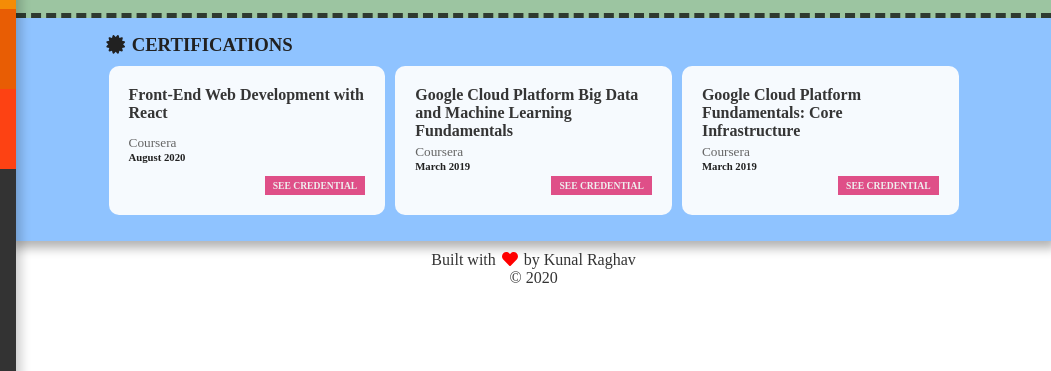
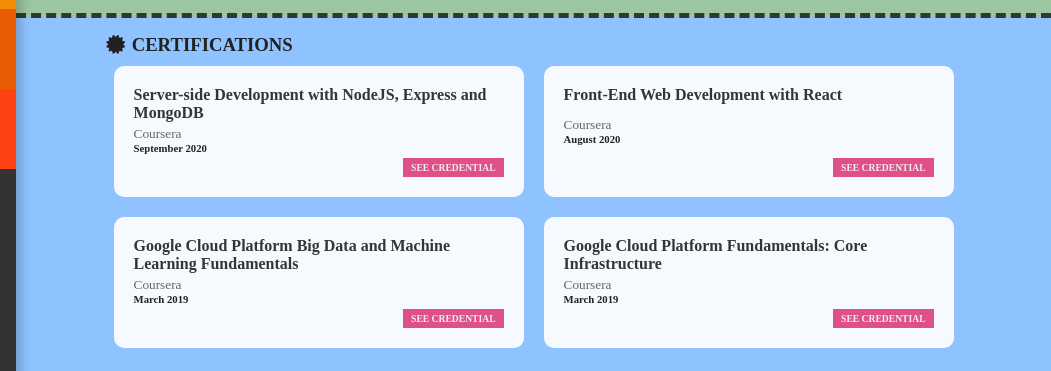
Before and after one commit to KunalRaghav/KunalRaghav.github.io, a Gatsby site: page /education in a window 1280 px wide. Shown: the part 231-602 px from the top of the page, 229-1280 px from the left. Built offline with nearby package versions, Linux system fonts and the light colour scheme; Gatsby itself is replaced by a stand-in of ours.

Commit message:
new certi

```diff
--- a/src/data/education.js
+++ b/src/data/education.js
@@ -14,6 +14,12 @@
       }
     ],
     "certifications":[
+        {
+            "name":"Server-side Development with NodeJS, Express and MongoDB",
+            "issuedBy":"Coursera",
+            "issuedOn":"September 2020",
+            "link":"https://coursera.org/share/9b61f489a141917728e2c81ead664f12"
+        },
         {
             "name":"Front-End Web Development with React",
             "issuedBy":"Coursera",
--- a/src/pages/education.js
+++ b/src/pages/education.js
@@ -41,8 +41,8 @@
     borderRadius:"10px",
     color:"#212121",
     padding:"20px",
-    flex:"1 1 220px",
-    margin:"10px 5px",
+    flex:"1 1 270px",
+    margin:"10px 10px",
     display:"flex",
     flexDirection:"column",
     justifyContent:"space-between"
```
